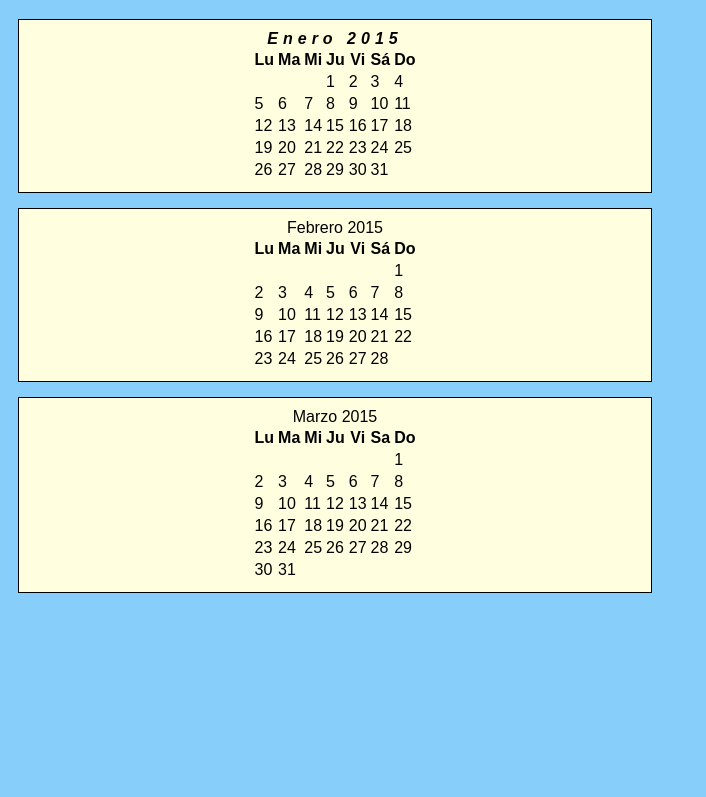
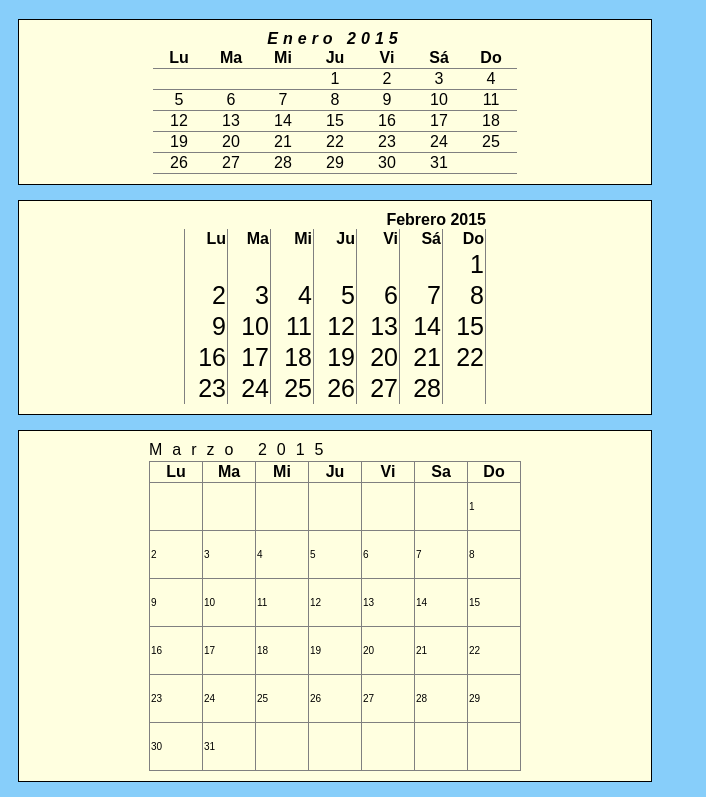
Before and after one commit to TorchEagle/Practica-8, a plain HTML site: page index.html in a window 1280 px wide. Shown: the part 61-858 px from the top of the page, without its empty margins (0-706 px from the left). Before the commit the page ends 800 px from the top, so only its background shows below. Drawn offline with Linux system fonts and the light colour scheme.

Commit message:
Modificado index.html y style.css

```diff
--- a/index.html
+++ b/index.html
@@ -75,7 +75,7 @@
             </table>
         </section>
         <section>
-            <table border="1">
+            <table class="febrero" border="1">
                 <caption class="febrero">Febrero 2015</caption>
                 <thead>
                     <tr>
@@ -138,7 +138,7 @@
             </table>
         </section>
         <section>
-            <table border="1">
+            <table class="marzo" border="1">
                 <caption class="marzo">Marzo 2015</caption>
                 <tr>
                     <th>Lu</th>
--- a/style.css
+++ b/style.css
@@ -16,7 +16,7 @@ table {
     margin-bottom: 10px;
     margin-left: auto;
     margin-right: auto;
-    border: hidden;
+    border-collapse: collapse;
 }
 
 caption.enero {
@@ -25,6 +25,51 @@ caption.enero {
     letter-spacing: 5px;
 }
 
-tr,td,th {
-    border: hidden;
+table.enero th{
+    width: 50px;
+    border-top: hidden;
+    border-left: hidden;
+    border-right: hidden;
 }
+
+table.enero td {
+    text-align: center;
+    border-left: hidden;
+    border-right: hidden;
+}
+
+caption.febrero {
+    font-weight: bold;
+    text-align: right;
+}
+
+table.febrero th {
+    width: 40px;
+}
+
+table.febrero td,table.febrero th {
+    border-top: hidden;
+    border-bottom: hidden;
+    text-align: right;
+    margin-right: px;
+}
+
+table.febrero td {
+    font-size: 25px;
+}
+
+caption.marzo {
+    text-align: left;
+    letter-spacing: 10px;
+    margin-bottom: 2px;
+}
+
+table.marzo th {
+    width: 50px;
+}
+
+table.marzo td {
+    height: 45px;
+    font-size: 10px;
+    text-align: left;
+}
```
